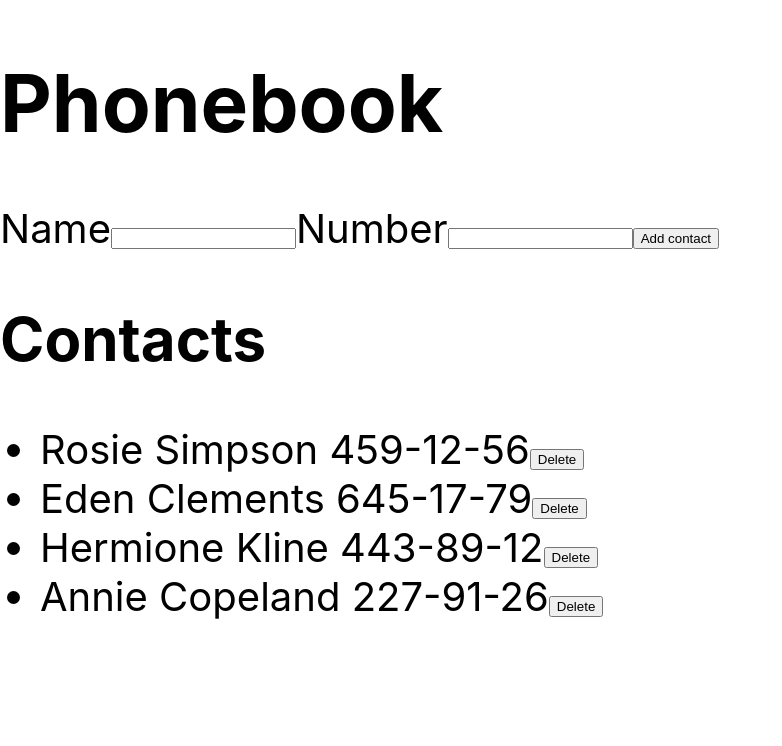
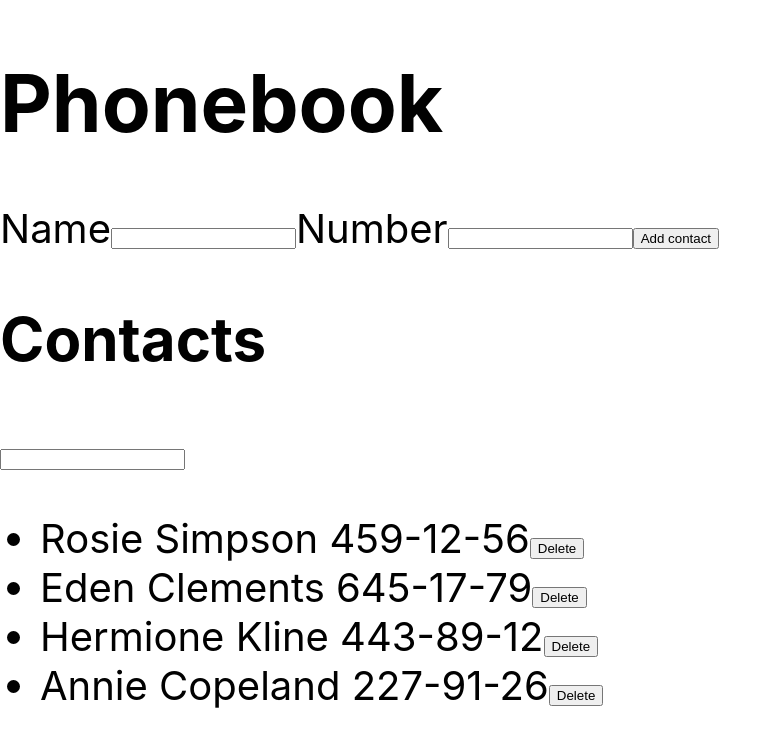
Before and after one commit to stanislav-pravdiuk/goit-react-hw-02-phonebook, a React (Create React App) app: page / in a window 1280 px wide. Shown: the top 746 px of the page, without its empty margins (0-782 px from the left). Built offline with nearby package versions, Linux system fonts and the light colour scheme.

Commit message:
to do filter

```diff
--- a/src/components/App.jsx
+++ b/src/components/App.jsx
@@ -1,14 +1,15 @@
 import React, { Component } from "react";
 import ContactList from "./contacts/ContactsList";
 import initialContacts from '../components/contacts/contacts.json'
-import ContactForm from "./phonebook/contactForm";
+import ContactForm from "./phonebook/ContactForm";
 import { nanoid } from 'nanoid'
+import Filter from "./contacts/Filter";
 
 class App extends Component {
 
       state = {
         contacts: initialContacts,
-        name: ''
+        filter: '',
   }
 
   deleteContact = (contactId) => {
@@ -42,7 +43,7 @@ class App extends Component {
         <ContactForm onSubmit={this.addContact} />
 
         <h2>Contacts</h2>
-        {/* <Filter /> */}
+        <Filter />
         <ContactList
           contacts={this.state.contacts}
           onDeleteContact={this.deleteContact}
--- /dev/null
+++ b/src/components/contacts/Filter.jsx
@@ -0,0 +1,10 @@
+import React from "react";
+
+const Filter = () => (
+    <input
+        type="text">
+
+        </input>
+);
+
+export default Filter;
```
